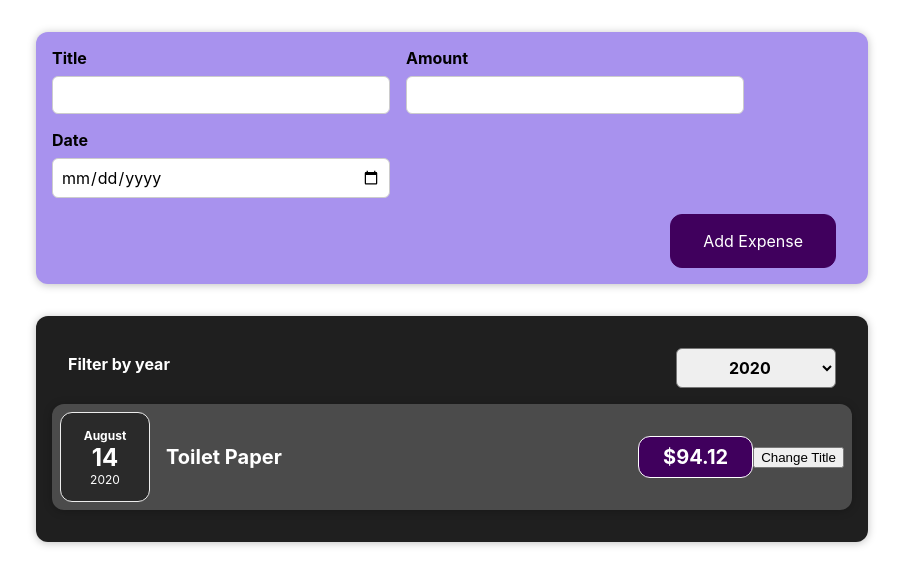
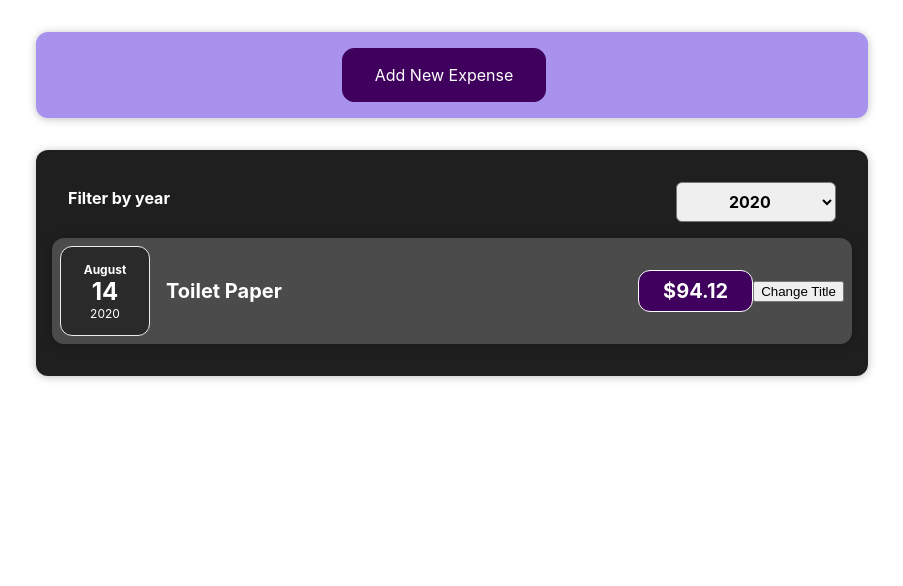
Before and after one commit to anheejeong/Cost-Tracker, a React (Create React App) app: page / in a window 1280 px wide. Shown: the top 586 px of the page, without its empty margins (188-1091 px from the left). Built offline with nearby package versions, Linux system fonts and the light colour scheme.

Commit message:
add cancel button

```diff
--- a/src/components/Expenses/ExpenseItem.js
+++ b/src/components/Expenses/ExpenseItem.js
@@ -12,6 +12,7 @@
     }
 
     return (
+        <li>
             <Card className="expense-item">
                 <ExpenseDate date={props.date} amount={props.amount} title={props.title} />
                 <div className='expense-item__description'>
@@ -20,6 +21,7 @@
                 </div>
                 <button onClick={clickHandler}>Change Title</button>
             </Card>
+        </li>
     );
 }
 
--- a/src/components/Expenses/Expenses.js
+++ b/src/components/Expenses/Expenses.js
@@ -1,6 +1,5 @@
 import { useState } from "react";
 
-import ExpenseItem from "./ExpenseItem";
 import './Expenses.css'
 import Card from "../UI/Card";
 import ExpensesFilter from "./ExpensesFilter";
@@ -17,18 +16,6 @@
     const filterExpenses = props.expenses.filter(expense => {
         return expense.date.getFullYear().toString() === filteredYear;
     });
-
-    let expensesContent = <ExpensesList />
-
-    if (filterExpenses.length > 0) {
-        expensesContent = filterExpenses.map((expense) => (
-            <ExpenseItem
-                key={expense.id} // 아이템 식별 버그 fix
-                title={expense.title}
-                amount={expense.amount}
-                date={expense.date} />
-        ))
-    }
 
     return (
         <Card className="expenses">
@@ -50,7 +37,7 @@
                 )
             }
         */ }
-            {expensesContent}
+            <ExpensesList expenses={filterExpenses} />
 
             { /* delete hard coding
             <ExpenseItem
--- a/src/components/Expenses/ExpensesList.js
+++ b/src/components/Expenses/ExpensesList.js
@@ -1,8 +1,22 @@
 import './ExpensesList.css'
+import ExpenseItem from './ExpenseItem'
 
-const ExpensesList = () => {
+
+const ExpensesList = (props) => {
+    if (props.expenses.length === 0) {
+        return <h2 className='expenses-list__fallback'>Found no expenses.</h2>
+    }
+
     return (
-        <p>No Expenses Found</p>
+        <ul className='expenses-list'>
+            {props.expenses.map((expense) => (
+                <ExpenseItem
+                    key={expense.id} // 아이템 식별 버그 fix
+                    title={expense.title}
+                    amount={expense.amount}
+                    date={expense.date} />
+            ))}
+        </ul>
     );
 }
 
--- a/src/components/NewExpenses/ExpenseForm.js
+++ b/src/components/NewExpenses/ExpenseForm.js
@@ -87,6 +87,7 @@
                 </div>
             </div>
             <div className='new-expense__actions'>
+                <button type="button" onClick={props.onCancel}>Cancel</button>
                 <button type='submit'>Add Expense</button>
             </div>
         </form>
--- a/src/components/NewExpenses/NewExpenses.js
+++ b/src/components/NewExpenses/NewExpenses.js
@@ -1,18 +1,32 @@
+import React, { useState } from 'react';
+
 import './NewExpenses.css';
 import ExpenseForm from './ExpenseForm';
 
 const NewExpenses = (props) => {
+    const [isEditing, setIsEditing] = useState(false);
+
     const saveExpenseDataHandler = (enteredExpenseData) => {
         const expenseData = {
             ...enteredExpenseData,
             id: Math.random().toString()
         }
         props.onAddExpense(expenseData); // 부모(App.js) 함수 호출
+        setIsEditing(false);
     };
+
+    const startEditingHandler = () => {
+        setIsEditing(true);
+    }
+
+    const stopEditingHandler = () => {
+        setIsEditing(false);
+    }
 
     return (
         <div className='new-expense'>
-            <ExpenseForm onSaveExpenseData={saveExpenseDataHandler} />
+            {!isEditing && <button onClick={startEditingHandler}>Add New Expense</button>}
+            {isEditing && <ExpenseForm onSaveExpenseData={saveExpenseDataHandler} onCancel={stopEditingHandler} />}
         </div>
     );
 }
```
Lines whose indentation alone changed are shown as unchanged.
